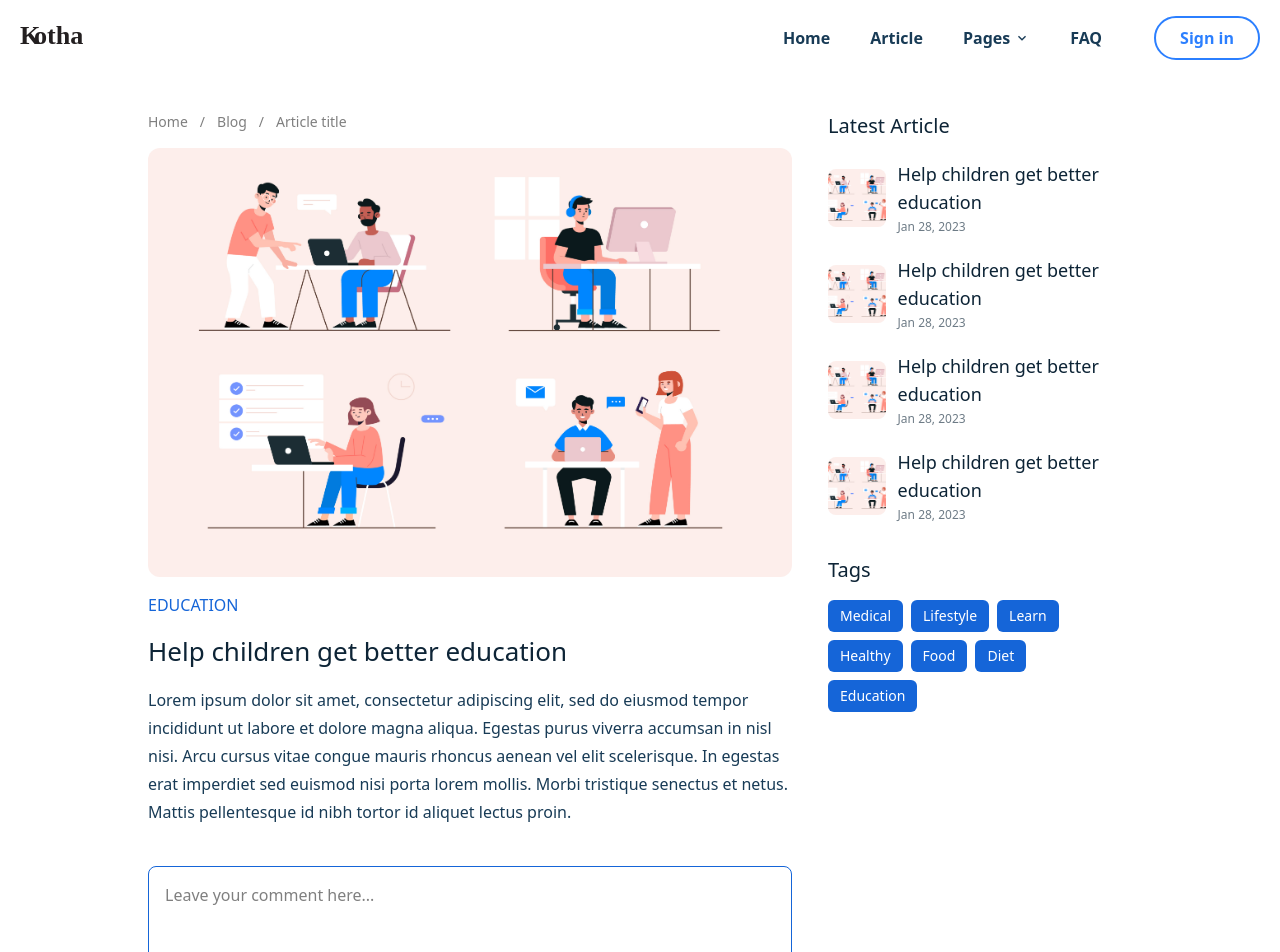
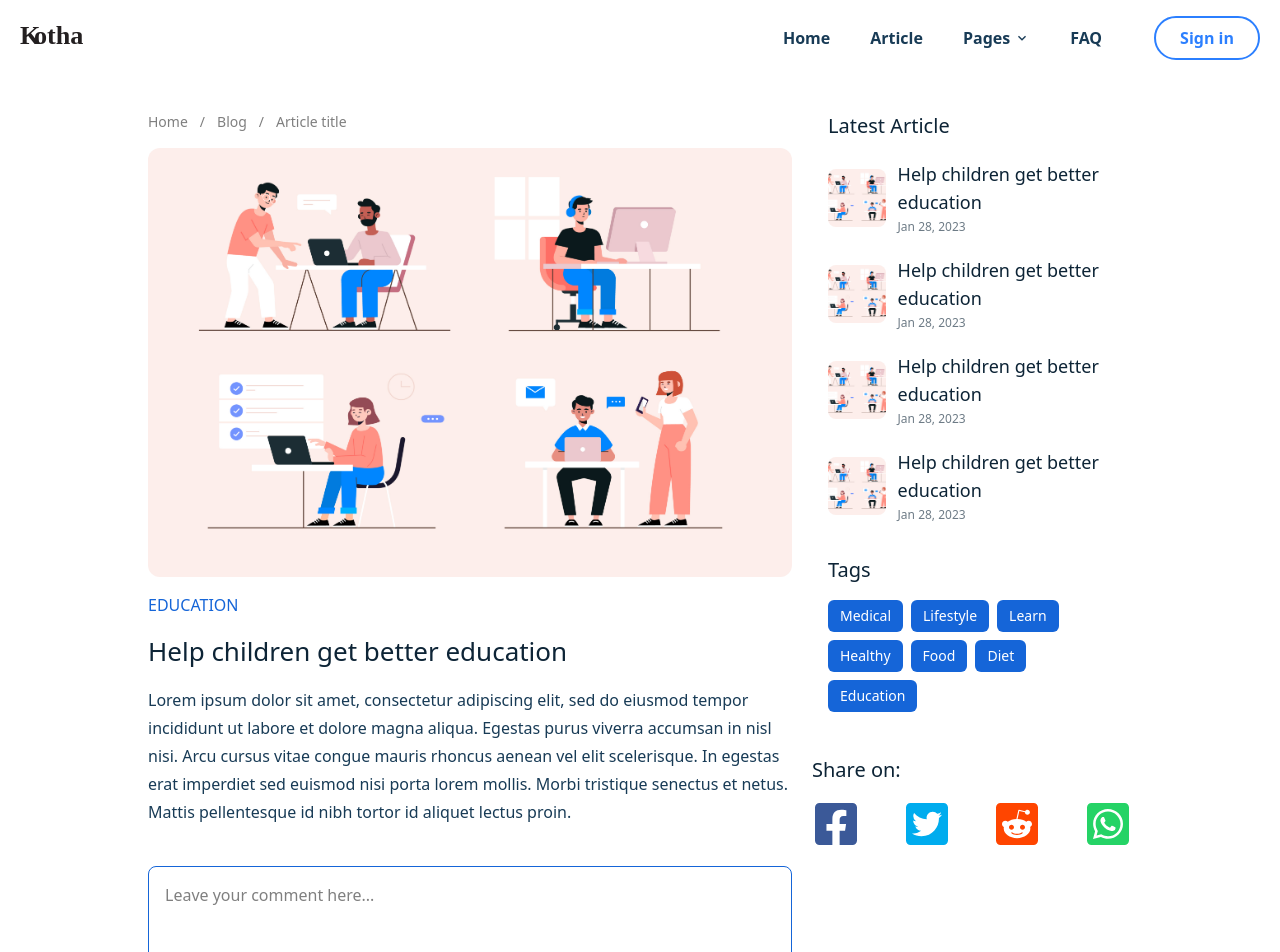
Before and after one commit to ashikurrafi/Blog, a React (Vite) app in the folder client/: page /blog/1 in a window 1280 px wide. Shown: the top 952 px of the page. Built offline with nearby package versions, Linux system fonts and the light colour scheme.

Commit message:
Social media share buttons done

```diff
--- /dev/null
+++ b/client/src/components/SocialShareButtons.jsx
@@ -0,0 +1,45 @@
+import {
+  FaFacebookSquare,
+  FaRedditSquare,
+  FaTwitterSquare,
+  FaWhatsappSquare,
+} from "react-icons/fa";
+
+const SocialShareButtons = ({ url, title }) => {
+  return (
+    <>
+      <div className="w-full flex justify-between">
+        <a
+          target="_blank"
+          rel="noreferrer"
+          href={`https://www.facebook.com/dialog/share?app_id=1180206992856877&display=popup&href=${url}`}
+        >
+          <FaFacebookSquare className="text-[#3b5998] w-12 h-auto" />
+        </a>
+        <a
+          target="_blank"
+          rel="noreferrer"
+          href={`https://twitter.com/intent/tweet?url=${url}`}
+        >
+          <FaTwitterSquare className="text-[#00acee] w-12 h-auto" />
+        </a>
+        <a
+          target="_blank"
+          rel="noreferrer"
+          href={`http://www.reddit.com/submit?url=${url}&title=${title}`}
+        >
+          <FaRedditSquare className="text-[#ff4500] w-12 h-auto" />
+        </a>
+        <a
+          target="_blank"
+          rel="noreferrer"
+          href={`https://api.whatsapp.com/send/?text=${url}`}
+        >
+          <FaWhatsappSquare className="text-[#25D366] w-12 h-auto" />
+        </a>
+      </div>{" "}
+    </>
+  );
+};
+
+export default SocialShareButtons;
--- a/client/src/components/comments/Comment.jsx
+++ b/client/src/components/comments/Comment.jsx
@@ -35,7 +35,7 @@
           className="w-9 h-9 object-cover rounded-full"
         />
         <div className="flex-1 flex flex-col">
-          <h5 className="font-bold text-dark-hard text-xs">
+          <h5 className="font-bold text-dark-hard text-xs lg:text-sm">
             {comment.user.name}
           </h5>
           <span className="text-xs text-dark-light">
--- a/client/src/components/comments/CommentForm.jsx
+++ b/client/src/components/comments/CommentForm.jsx
@@ -25,7 +25,7 @@
             value={value}
             onChange={(e) => setValue(e.target.value)}
           />
-          <div className="flex items-center gap-x-2 pt-2">
+          <div className="flex flex-col-reverse gap-y-2 items-center gap-x-2 pt-2 min-[420px]:flex-row">
             {formCancelHandler && (
               <button
                 onClick={formCancelHandler}
--- a/client/src/pages/articleDetail/ArticleDetailPage.jsx
+++ b/client/src/pages/articleDetail/ArticleDetailPage.jsx
@@ -2,6 +2,7 @@
 import BreadCrumbs from "../../components/BreadCrumbs";
 import CommentsContainer from "../../components/comments/CommentsContainer";
 import MainLayout from "../../components/MainLayout";
+import SocialShareButtons from "../../components/SocialShareButtons";
 import { images } from "../../constants";
 import SuggestedPosts from "./container/SuggestedPosts";
 
@@ -81,12 +82,27 @@
             </div>
             <CommentsContainer className="mt-10" logginedUserId="a" />
           </article>
+          <div>
             <SuggestedPosts
               header="Latest Article"
               posts={postsData}
               tags={tagsData}
               className="mt-8 lg:mt-0 lg:max-w-xs"
             />
+            <div className="mt-7">
+              <h2 className="font-roboto font-medium text-dark-hard mb-4 md:text-xl">
+                Share on:
+              </h2>
+              <SocialShareButtons
+                url={encodeURI(
+                  "https://moonfo.com/post/client-side-and-server-side-explanation"
+                )}
+                title={encodeURIComponent(
+                  "Client-side and Server-side explanation"
+                )}
+              />
+            </div>
+          </div>
         </section>
       </MainLayout>
     </>
```
Lines whose indentation alone changed are shown as unchanged.
